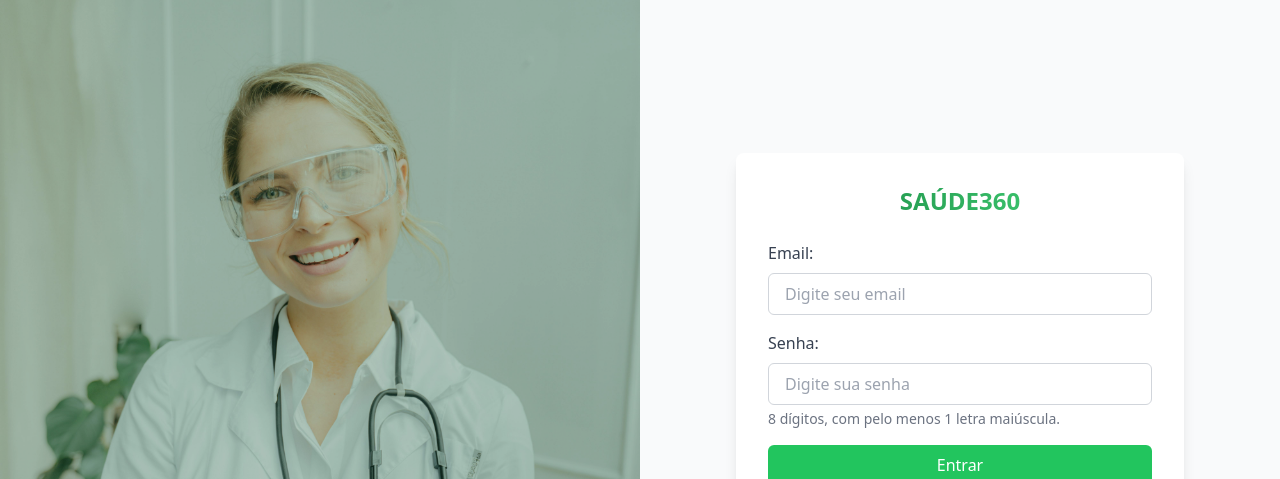
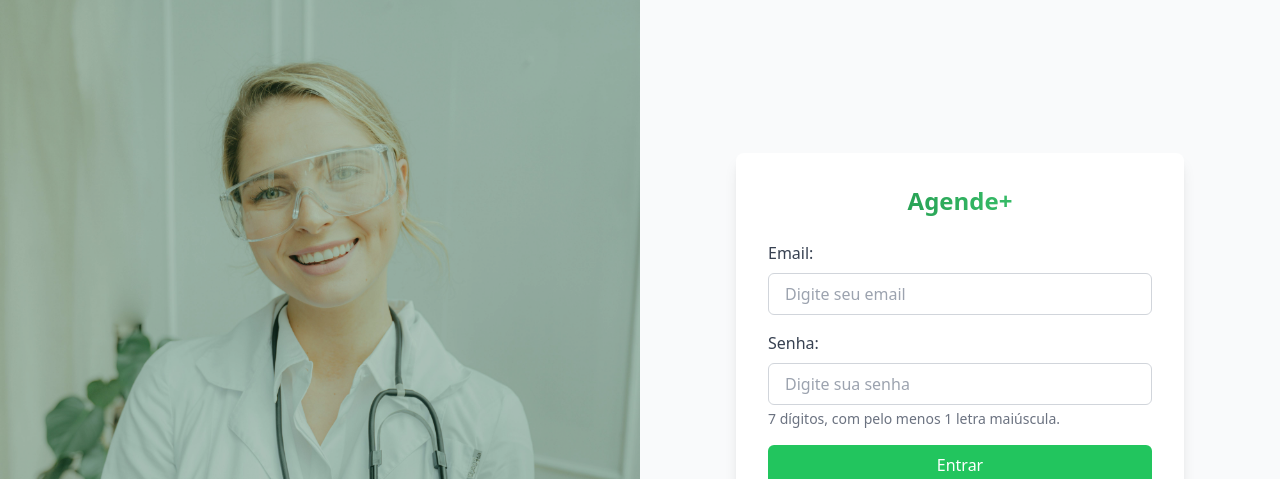
Before and after one commit to TN-Junior/AgendeMais, a React (Vite) app: page / in a window 1280 px wide. Shown: the top 479 px of the page. Built offline with nearby package versions, Linux system fonts and the light colour scheme; the HTML template or start-up script is replaced by a standard one.

Commit message:
initial commit

```diff
--- a/src/pages/login/LoginPage.tsx
+++ b/src/pages/login/LoginPage.tsx
@@ -20,7 +20,7 @@ const LoginPage: React.FC = () => {
       <div className="flex-1 flex justify-center items-center bg-gray-50">
         <form className="w-full max-w-md bg-white shadow-lg p-8 rounded-lg">
           <h2 className="text-2xl font-bold text-transparent bg-clip-text bg-gradient-to-r from-green-700 to-green-400 mb-6 text-center">
-            SAÚDE360
+            Agende+
           </h2>
           <div className="mb-4">
             <label className="block text-gray-700 mb-2">Email:</label>
@@ -38,7 +38,7 @@ const LoginPage: React.FC = () => {
               className="w-full px-4 py-2 border border-gray-300 rounded-md focus:ring-2 focus:ring-green-500 focus:outline-none"
             />
             <p className="text-gray-500 text-sm mt-1">
-              8 dígitos, com pelo menos 1 letra maiúscula.
+              7 dígitos, com pelo menos 1 letra maiúscula.
             </p>
           </div>
           <button
```
